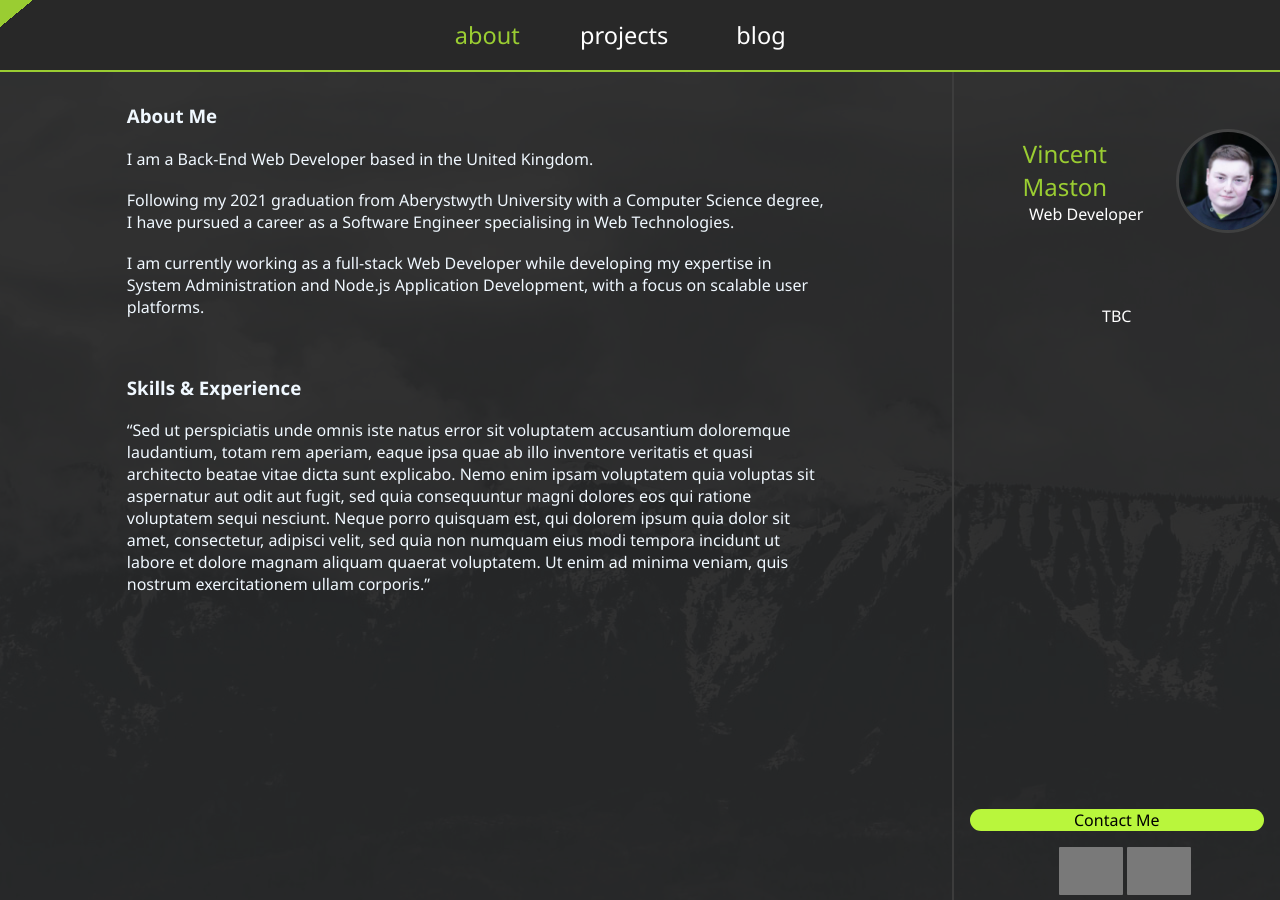
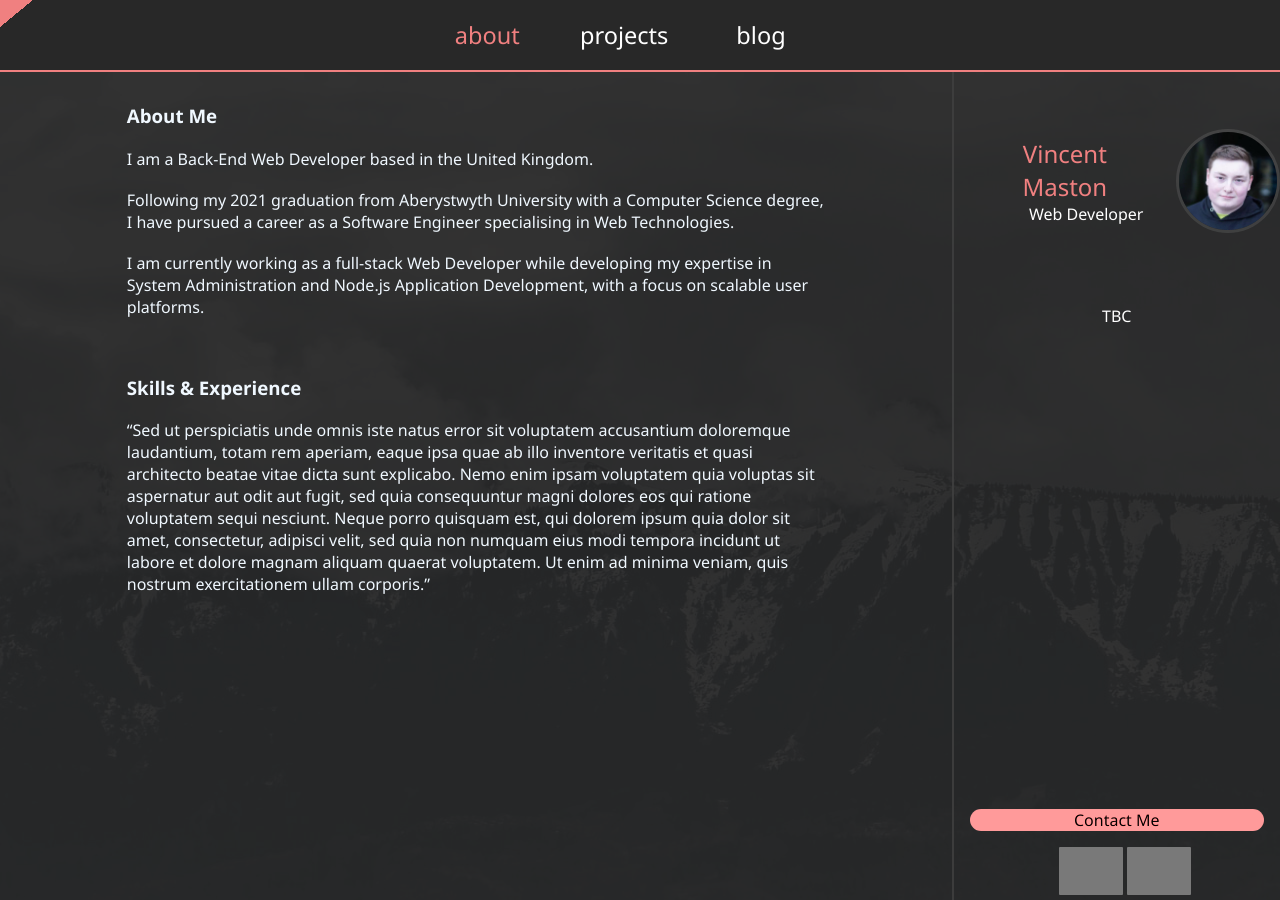
Before and after one commit to VMaston/vmaston.github.io, a Jekyll site: the page built from index.md, in a window 1280 px wide. Built offline with Jekyll 4.4.1, drawn with Linux system fonts in a browser that asks for light colours; grey boxes are pictures that could not be loaded.

Commit message:
lightcoral switched to 'main' colour

```diff
--- a/assets/css/styles.css
+++ b/assets/css/styles.css
@@ -2,7 +2,7 @@
 
 :root {
   --background: rgb(40, 40, 40);
-  --accent: yellowgreen;
+  --accent: lightcoral;
   --text: white;
   --accent-text: black;
 }
--- a/assets/js/javascript_color.js
+++ b/assets/js/javascript_color.js
@@ -1,5 +1,5 @@
 let i = 0;
-const colors = ['yellowgreen', 'lightcoral', 'gold', 'lightblue'];
+const colors = ['lightcoral', 'yellowgreen', 'gold', 'lightblue'];
 
 currentColor = getCookie('color');
 if (currentColor !== null) {
```
